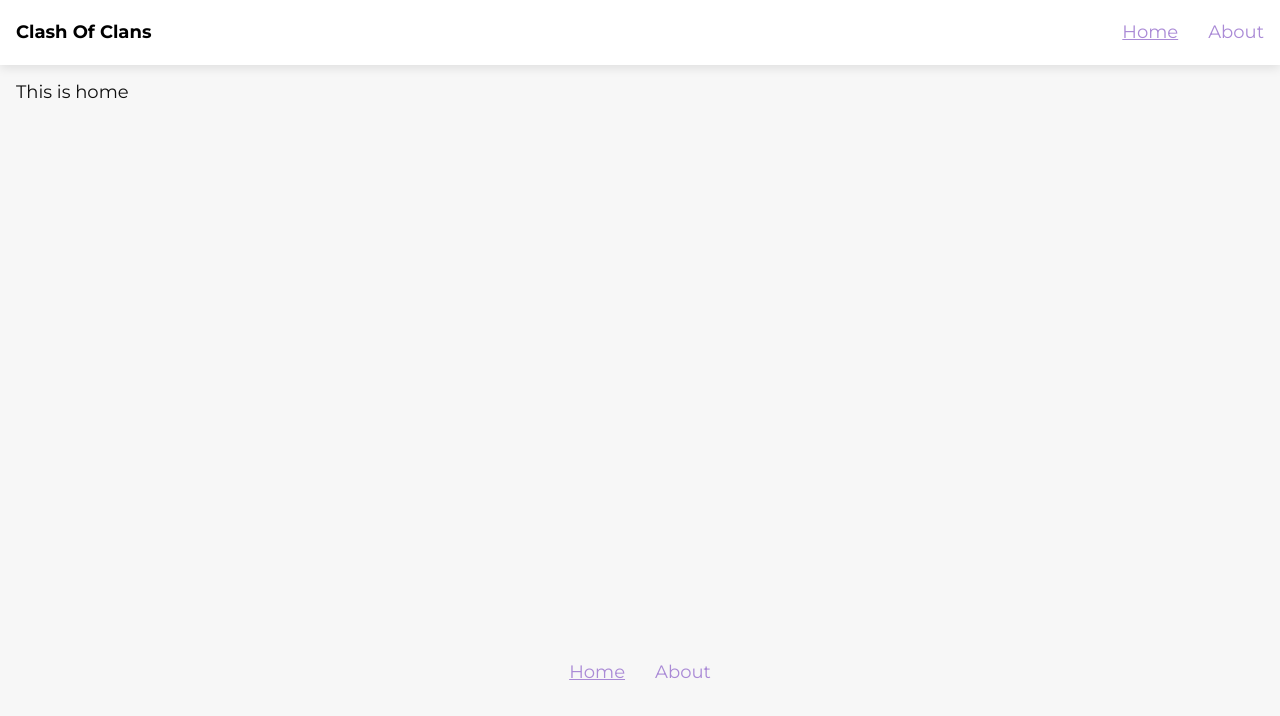
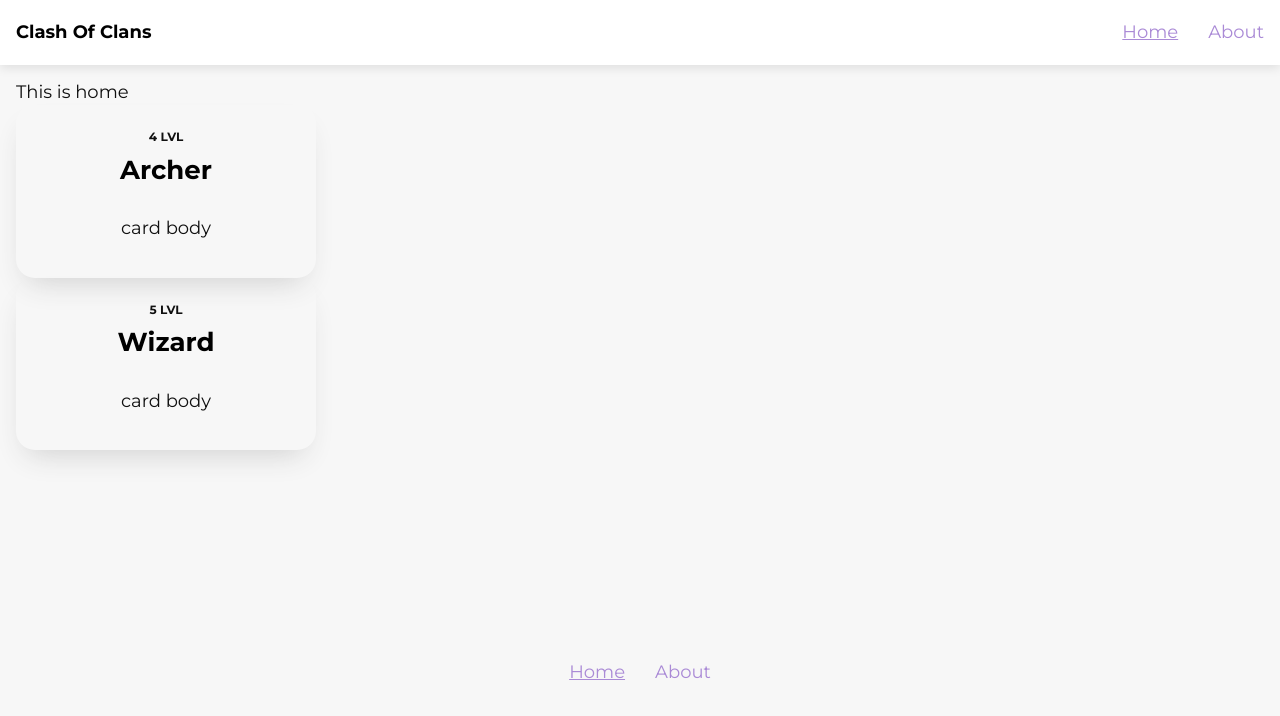
Before and after one commit to sergiohardov/clash-of-clans-vue-3, a Vue app: page /#/ in a window 1280 px wide. Shown: the top 716 px of the page. Built offline with nearby package versions, Linux system fonts and the light colour scheme.

Commit message:
create component card

```diff
--- /dev/null
+++ b/src/components/UI/TheCard.vue
@@ -0,0 +1,23 @@
+<template>
+  <div class="card">
+    <span class="card-name">{{ name }}</span>
+    <span class="card-title">{{ title }}</span>
+    <div class="card-body">card body</div>
+  </div>
+</template>
+
+<script>
+export default {
+  props: {
+    name: {
+      type: String,
+      required: true,
+    },
+    title: {
+      type: String,
+      required: true,
+    },
+  },
+};
+</script>
+t
--- a/src/pages/homePage.vue
+++ b/src/pages/homePage.vue
@@ -1,3 +1,31 @@
 <template>
   <h2>This is home</h2>
+  <div class="card__wrapper" v-for="item in items" :key="item.id">
+    <TheCard :name="`${item.lvl} lvl`" :title="item.title" />
+  </div>
 </template>
+
+<script>
+import TheCard from "@/components/UI/TheCard";
+export default {
+  components: { TheCard },
+  data() {
+    return {
+      items: [
+        {
+          id: 1,
+          title: "Archer",
+          desc: "archer archer archer",
+          lvl: 4,
+        },
+        {
+          id: 2,
+          title: "Wizard",
+          desc: "Wizard Wizard arcWizarder",
+          lvl: 5,
+        },
+      ],
+    };
+  },
+};
+</script>
```
